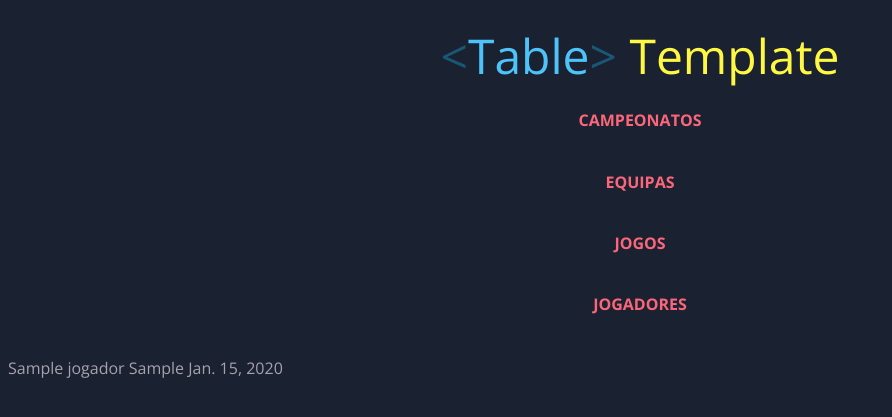
After one commit to OliveiraRP/django-webapp, a Django app: page /jogadores/1 in a window 1280 px wide. The commit adds this page. Shown: the top 417 px of the page, without its empty margins (0-892 px from the left). Run offline with Django 3.2, Linux system fonts and the light colour scheme; tables that the repository leaves empty hold one stand-in row (values such as "Sample post").

Commit message:
Implemented dynamic URL

```diff
--- a/src/webapp/jogadores/views.py
+++ b/src/webapp/jogadores/views.py
@@ -11,3 +11,13 @@ def table_jogadores_view(request, *args, **kwargs):
 	}
 
 	return render(request, "jogadores/table.html", context)
+
+
+def dynamic_jogador_view(request, id):
+
+	jogador = Jogador.objects.get(jogador_id=id)
+	context = {
+		"jogador": jogador
+	}
+
+	return render(request, "jogadores/perfil.html", context)
--- a/src/webapp/jogos/views.py
+++ b/src/webapp/jogos/views.py
@@ -3,6 +3,7 @@ from .models import Jogo
 
 # Create your views here.
 def table_jogos_view(request, *args, **kwargs):
+
 
 	objects_jogos = Jogo.objects.raw('SELECT * FROM Jogo')
 
--- a/src/webapp/static/style.css
+++ b/src/webapp/static/styles.css
@@ -7,6 +7,10 @@ body {
   line-height: 1.42em;
   color:#A7A1AE;
   background-color:#1a2130;
+}
+
+ a {
+  color: #A7A1AE; text-decoration: none;
 }
 
 h1 {
@@ -81,7 +85,9 @@ h2 a {
 	  background-color: #1F2739;
 }
 
-.container td:first-child { font-weight: bold; }
+.container td:first-child {
+    font-weight: bold;
+}
 
 @media (max-width: 800px) {
 .container td:nth-child(4),
--- a/src/webapp/templates/index.html
+++ b/src/webapp/templates/index.html
@@ -5,17 +5,17 @@
   <title>CodePen - &lt;Table&gt; Responsive</title>
 
   {% load static %}
-  <link rel="stylesheet" href="{% static '/style.css' %}">
+  <link rel="stylesheet" href="{% static '/styles.css' %}">
 
 </head>
 <body>
 <!-- partial:index.partial.html -->
 <h1><span class="blue">&lt;</span>Table<span class="blue">&gt;</span> <span class="yellow">Template</pan></h1>
 
-<h2><a href="campeonatos">Campeonatos</a></h2>
-<h2><a href="equipas">Equipas</a></h2>
-<h2><a href="jogos">Jogos</a></h2>
-<h2><a href="jogadores">Jogadores</a></h2>
+<h2><a href="/campeonatos">Campeonatos</a></h2>
+<h2><a href="/equipas">Equipas</a></h2>
+<h2><a href="/jogos">Jogos</a></h2>
+<h2><a href="/jogadores">Jogadores</a></h2>
 
 {% block content %}
 {% endblock %}
--- /dev/null
+++ b/src/webapp/templates/jogadores/perfil.html
@@ -0,0 +1,7 @@
+{% extends 'index.html' %}
+
+{% block content %}
+{{ jogador.nome }}
+{{ jogador.genero }}
+{{ jogador.datanasc }}
+{% endblock %}
--- a/src/webapp/templates/jogadores/table.html
+++ b/src/webapp/templates/jogadores/table.html
@@ -12,7 +12,7 @@
 	<tbody>
 		{% for j in objects_jogadores %}
 		<tr>
-			<td>{{ j.nome }}</td>
+			<td><a href="{{ j.jogador_id }}"> {{ j.nome }} </a></td>
 			<td>{{ j.genero }}</td>
 			<td>{{ j.datanasc }}</td>
 		</tr>
--- a/src/webapp/webapp/urls.py
+++ b/src/webapp/webapp/urls.py
@@ -20,13 +20,14 @@ from pages.views import index_view
 from campeonatos.views import table_campeonatos_view
 from jogos.views import table_jogos_view
 from equipas.views import table_equipas_view
-from jogadores.views import table_jogadores_view
+from jogadores.views import table_jogadores_view, dynamic_jogador_view
 
 urlpatterns = [
 	path('', index_view, name='index'),
-	path('campeonatos', table_campeonatos_view, name='campeonatos'),
-    path('jogos', table_jogos_view, name='jogos'),
-    path('equipas', table_equipas_view, name='equipas'),
-    path('jogadores', table_jogadores_view, name='jogadores'),
+	path('campeonatos/', table_campeonatos_view, name='campeonatos'),
+    path('jogos/', table_jogos_view, name='jogos'),
+    path('equipas/', table_equipas_view, name='equipas'),
+    path('jogadores/', table_jogadores_view, name='jogadores'),
+    path('jogadores/<int:id>', dynamic_jogador_view, name="jogador"),
     path('admin/', admin.site.urls),
 ]
```
Also changed, not shown: src/webapp/jogos/migrations/0001_initial.py, src/webapp/jogos/migrations/0003_convocatoria.py (added).
